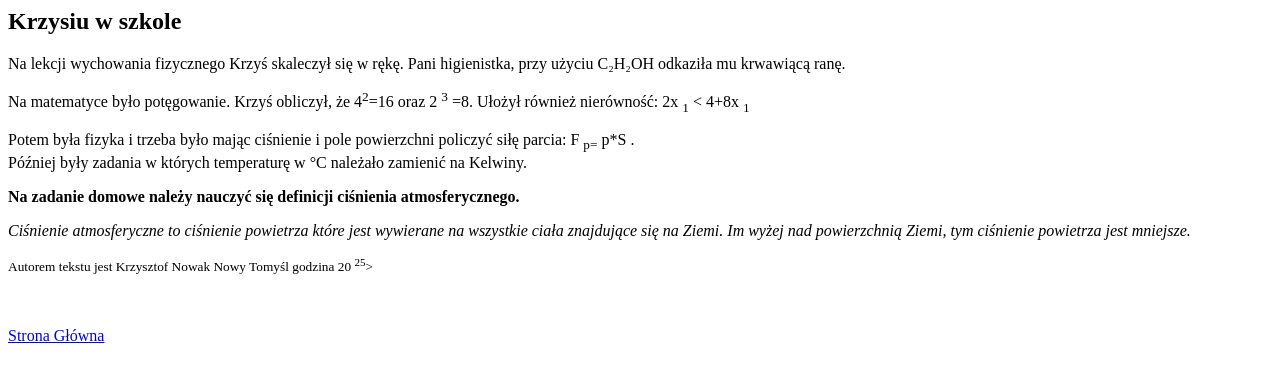
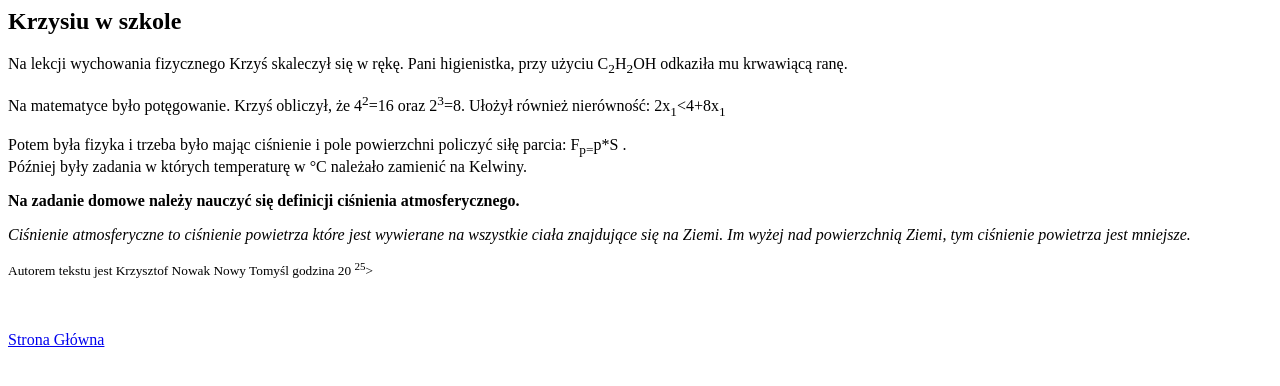
Before and after one commit to PKsltzn/L9, a plain HTML site: page index.html in a window 1280 px wide. Drawn offline with Linux system fonts and the light colour scheme.

Commit message:
Update index.html

```diff
--- a/index.html
+++ b/index.html
@@ -1,10 +1,10 @@
 <h2> Krzysiu w szkole </h2>
 
-<p> Na lekcji wychowania fizycznego Krzyś skaleczył się w rękę. Pani higienistka, przy użyciu C₂H₂OH odkaziła mu krwawiącą ranę. </p>
+<p> Na lekcji wychowania fizycznego Krzyś skaleczył się w rękę. Pani higienistka, przy użyciu C<sub>2</sub>H<sub>2</sub>OH odkaziła mu krwawiącą ranę. </p>
 
-<p> Na matematyce było potęgowanie. Krzyś obliczył, że 4<sup>2</sup>=16 oraz 2 <sup>3</sup> =8. Ułożył również nierówność: 2x <sub>1</sub> < 4+8x <sub>1</sub> </p>
+<p> Na matematyce było potęgowanie. Krzyś obliczył, że 4<sup>2</sup>=16 oraz 2<sup>3</sup>=8. Ułożył również nierówność: 2x<sub>1</sub><4+8x<sub>1</sub></p>
 
-<p> Potem była fizyka i trzeba było mając ciśnienie i pole powierzchni policzyć siłę parcia: F <sub>p=</sub> p*S . <br>Później były zadania w których temperaturę w °C należało zamienić na Kelwiny. </p>
+<p> Potem była fizyka i trzeba było mając ciśnienie i pole powierzchni policzyć siłę parcia: F<sub>p=</sub>p*S . <br>Później były zadania w których temperaturę w °C należało zamienić na Kelwiny. </p>
 
 <p><strong> Na zadanie domowe należy nauczyć się definicji ciśnienia atmosferycznego. </strong></p>
 
```
